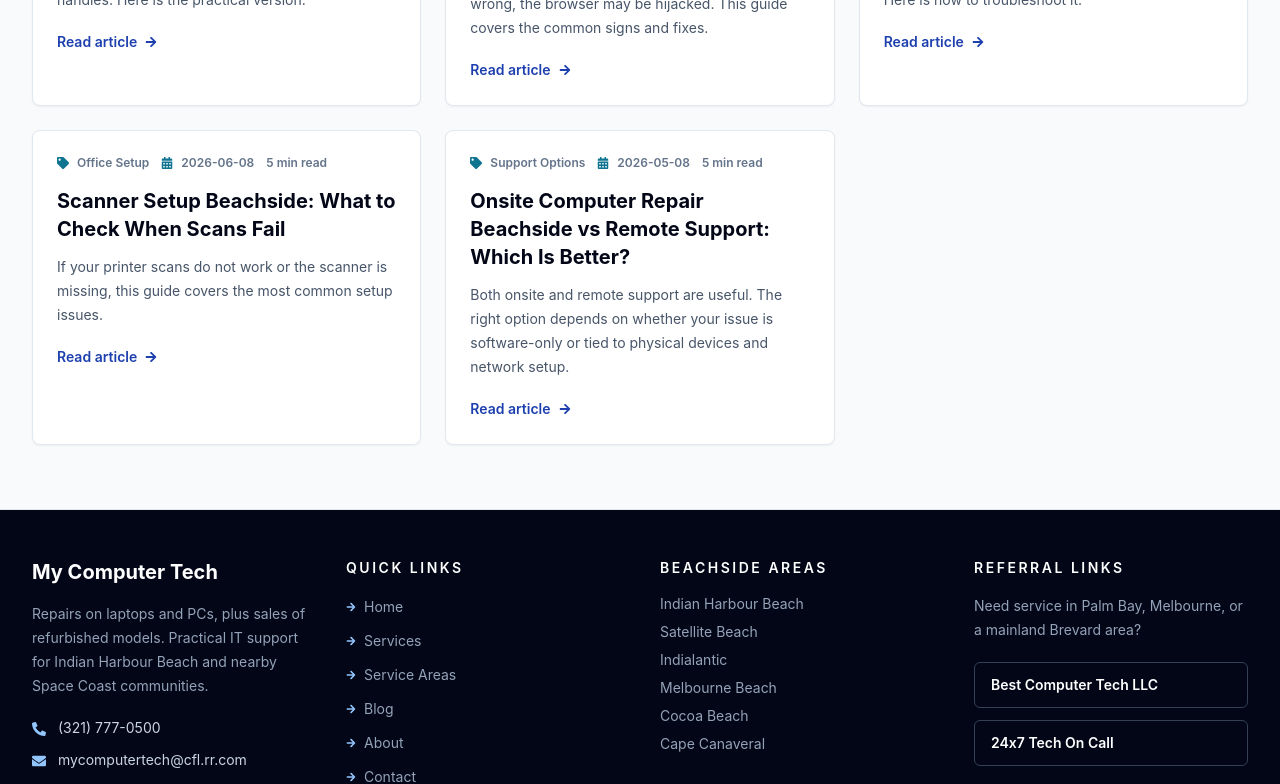
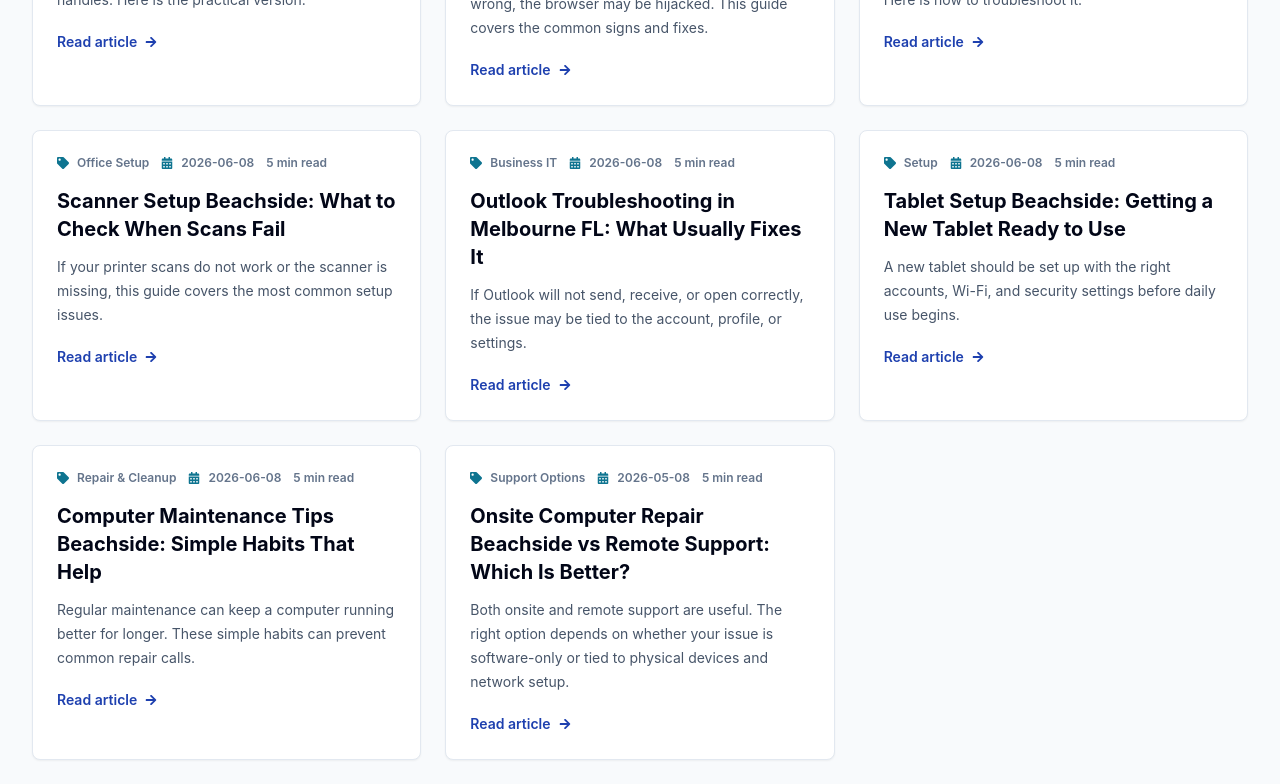
Before and after one commit to nomadghibi/mycomputertech, a React (Vite) app: page /blog in a window 1280 px wide. Shown: the part 4240-5024 px from the top of the page. Built offline with nearby package versions, Linux system fonts and the light colour scheme; no server answers.

Commit message:
Add Outlook tablet and maintenance blog posts

```diff
--- a/src/data/blogPosts.js
+++ b/src/data/blogPosts.js
@@ -999,6 +999,87 @@ export const blogPosts = [
     ],
   },
   {
+    slug: 'outlook-troubleshooting-melbourne-fl',
+    title: 'Outlook Troubleshooting in Melbourne FL: What Usually Fixes It',
+    excerpt:
+      'If Outlook will not send, receive, or open correctly, the issue may be tied to the account, profile, or settings.',
+    description:
+      'Need Outlook troubleshooting in Melbourne FL? Learn common causes of send, receive, and sync problems and when support helps.',
+    keywords:
+      'Outlook troubleshooting Melbourne FL, Outlook not sending, Outlook not receiving, email troubleshooting Melbourne FL, Microsoft 365 help Melbourne FL',
+    publishedDate: '2026-06-08',
+    category: 'Business IT',
+    readTime: '5 min read',
+    content: [
+      {
+        heading: 'Profile and account settings matter',
+        body: 'Outlook problems often come from an outdated profile, cached credentials, or a changed password that has not been updated everywhere.',
+      },
+      {
+        heading: 'Send and receive errors are common',
+        body: 'If Outlook is open but mail will not send or download, the issue may be with the account configuration or the connection between the device and the mailbox.',
+      },
+      {
+        heading: 'Local support can shorten the process',
+        body: 'A local technician can check the application, the account, and the device setup together, which usually gets to the fix faster than guessing at the cause.',
+      },
+    ],
+  },
+  {
+    slug: 'tablet-setup-beachside',
+    title: 'Tablet Setup Beachside: Getting a New Tablet Ready to Use',
+    excerpt:
+      'A new tablet should be set up with the right accounts, Wi-Fi, and security settings before daily use begins.',
+    description:
+      'Need tablet setup beachside? Learn what to configure on a new tablet so it is ready for email, apps, and everyday use.',
+    keywords:
+      'tablet setup beachside, new tablet setup, iPad setup help, Android tablet setup, computer repair beachside',
+    publishedDate: '2026-06-08',
+    category: 'Setup',
+    readTime: '5 min read',
+    content: [
+      {
+        heading: 'Start with the right account and Wi-Fi setup',
+        body: 'A tablet is most useful when the account is correct, the Wi-Fi is stable, and the device is signed into the services the user actually needs.',
+      },
+      {
+        heading: 'Security and app setup are part of the job',
+        body: 'Updates, passcodes, app installs, and account sync matter just as much as turning the device on. The setup should leave the tablet ready for use, not half-configured.',
+      },
+      {
+        heading: 'Why local help can be useful',
+        body: 'For customers who want a new tablet ready to go, local help can reduce setup mistakes and make the first use much easier.',
+      },
+    ],
+  },
+  {
+    slug: 'computer-maintenance-tips-beachside',
+    title: 'Computer Maintenance Tips Beachside: Simple Habits That Help',
+    excerpt:
+      'Regular maintenance can keep a computer running better for longer. These simple habits can prevent common repair calls.',
+    description:
+      'Need computer maintenance tips beachside? Learn simple habits that help avoid slowdowns, clutter, and unexpected issues.',
+    keywords:
+      'computer maintenance beachside, computer maintenance tips, slow computer cleanup beachside, computer repair beachside, local computer support near me',
+    publishedDate: '2026-06-08',
+    category: 'Repair & Cleanup',
+    readTime: '5 min read',
+    content: [
+      {
+        heading: 'Keep storage and startup under control',
+        body: 'Deleting unneeded files and reducing startup clutter are two of the simplest maintenance steps that can keep a computer easier to use.',
+      },
+      {
+        heading: 'Update software regularly',
+        body: 'Updates help reduce security risks and can improve stability when installed in a timely way.',
+      },
+      {
+        heading: 'Do not wait for a breakdown',
+        body: 'Routine maintenance is easier and less stressful than waiting until the machine is already slow, infected, or failing to start.',
+      },
+    ],
+  },
+  {
     slug: 'onsite-computer-repair-beachside-vs-remote-support',
     title: 'Onsite Computer Repair Beachside vs Remote Support: Which Is Better?',
     excerpt:
--- a/src/pages/ServiceAreas.jsx
+++ b/src/pages/ServiceAreas.jsx
@@ -170,6 +170,18 @@ const localSearchLinks = [
   {
     label: 'Scanner setup beachside',
     to: '/blog/scanner-setup-beachside',
+  },
+  {
+    label: 'Outlook troubleshooting Melbourne FL',
+    to: '/blog/outlook-troubleshooting-melbourne-fl',
+  },
+  {
+    label: 'Tablet setup beachside',
+    to: '/blog/tablet-setup-beachside',
+  },
+  {
+    label: 'Computer maintenance tips beachside',
+    to: '/blog/computer-maintenance-tips-beachside',
   },
   {
     label: 'Laptop screen repair Indian Harbour Beach',
```
Also changed, not shown: 1 other file (tests, documents, lock files or other folders).
